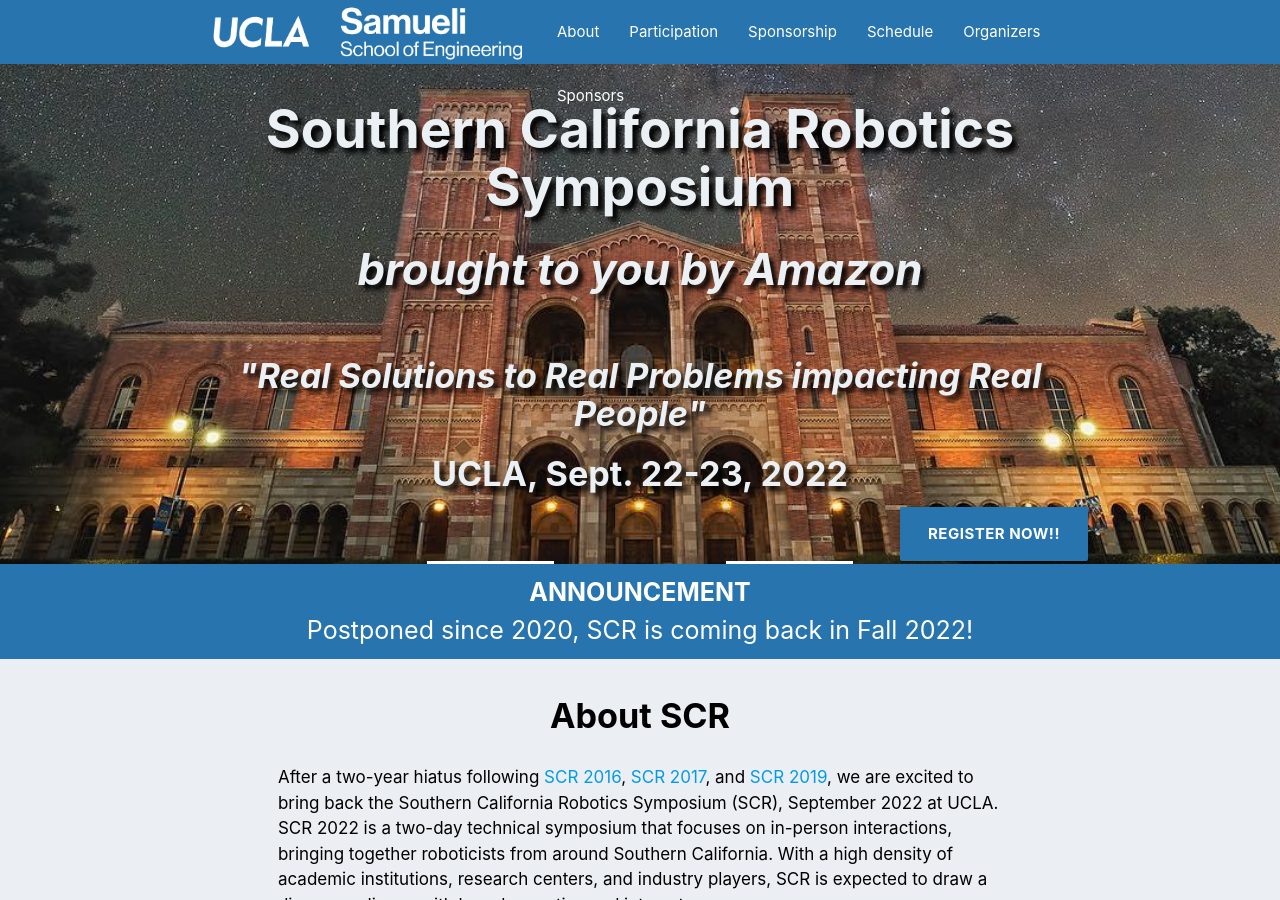
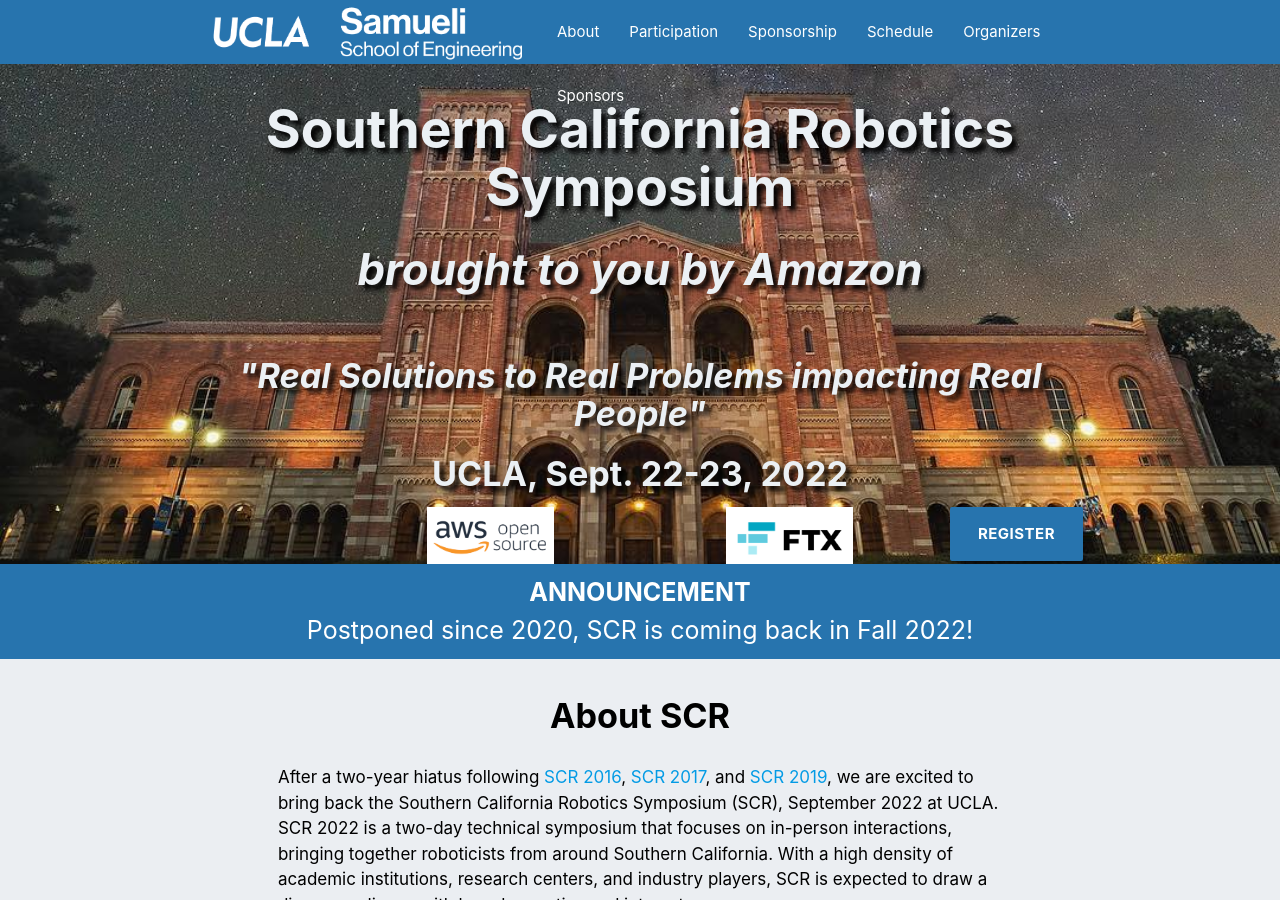
Before and after one commit to scr2022/scr2022.github.io, a Jekyll site: the page built from index.html, in a window 1280 px wide and 900 px high. Built offline with Jekyll 4.4.1, drawn with Linux system fonts in a browser that asks for light colours.

Commit message:
sponsor offset tweaks

```diff
--- a/_includes/banner.html
+++ b/_includes/banner.html
@@ -6,14 +6,15 @@
           <br/>
           <h4 class="center-align banner-subheading"><i>"Real Solutions to Real Problems impacting Real People"</i></h4>
           <h4 class="center-align banner-subheading">UCLA, Sept. 22-23, 2022</h4>
-          <a href="{{site.registration-page}}" class="btn-large" style="font-weight:bold; background-color: {{site.color.primary-dark}}">Register Now!!</a>
-          <br />
           <div class="row">
             <div class="col l2 m3 s4 offset-l3 offset-m2 offset-s1">
               <a href="https://aws.amazon.com/opensource/"><img class="responsive-img" src="img/sponsors/aws_logo_wbg.png"></a>
             </div>
-            <div class="col l2 m3 s4 offset-l2 offset-m2 offset-s2">
+            <div class="col l2 m3 s4 offset-l2 offset-m2">
               <a href="https://ftx.com/"><img class="responsive-img" src="img/sponsors/ftx_logo_wbg.png"></a>
+            </div>
+            <div class="col l2 m3 s4 offset-l1 offset-m1 offset-s1">
+              <a href="{{site.registration-page}}" class="btn-large" style="font-weight:bold; background-color: {{site.color.primary-dark}}">Register Now!!</a>
             </div>
           </div>
         </div>
```
